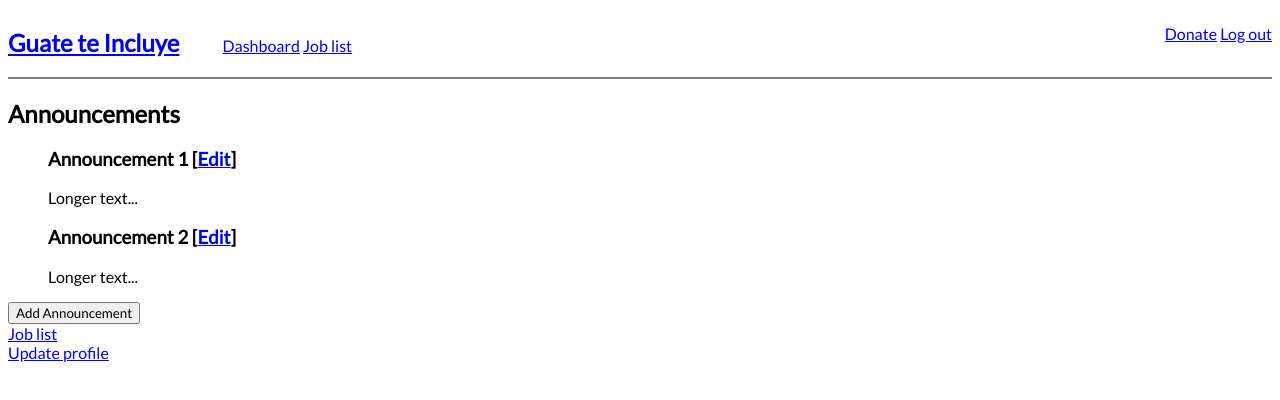
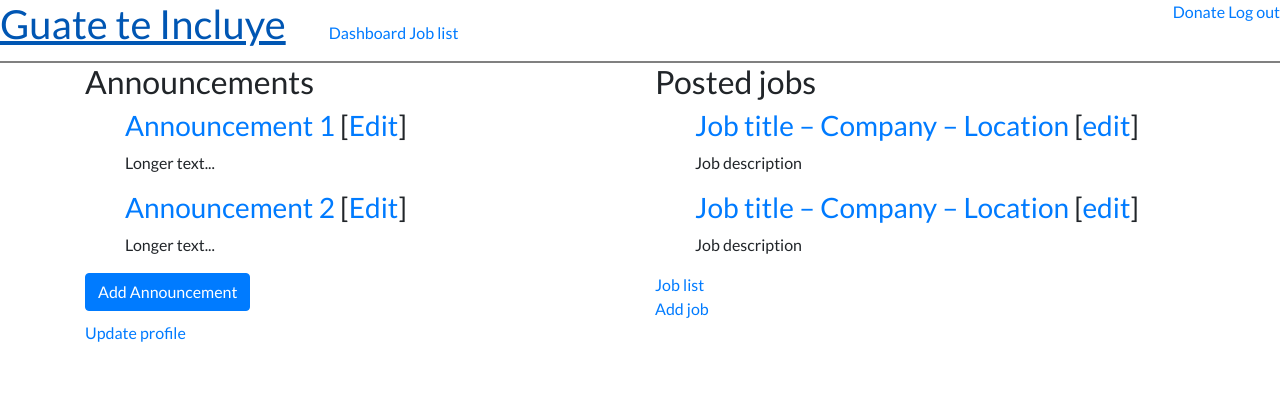
Before and after one commit to jeffklouda/guate_te_incluye_web_site, a plain HTML site: page admin_dashboard.html in a window 1280 px wide. Drawn offline with nearby package versions, Linux system fonts and the light colour scheme.

Commit message:
Add bootstrap to employer and admin dashboards

```diff
--- a/admin_dashboard.html
+++ b/admin_dashboard.html
@@ -7,6 +7,7 @@
 	<title>Guate te Incluye</title>
 	<link href="https://fonts.googleapis.com/css?family=Lato" rel="stylesheet">
     <link href="global.css" rel="stylesheet">
+	<link rel="stylesheet" href="https://stackpath.bootstrapcdn.com/bootstrap/4.1.3/css/bootstrap.min.css" integrity="sha384-MCw98/SFnGE8fJT3GXwEOngsV7Zt27NXFoaoApmYm81iuXoPkFOJwJ8ERdknLPMO" crossorigin="anonymous">
 </head>
 
 <body>
@@ -25,25 +26,49 @@
         </nav>
 	</header>
 
+	<div class="container">
+		<div class="row">
+			<div class="col-md">
 				<section>
 			        <h2>Announcements</h2>
-
 			        <ul>
 			            <li><div>
-                <h3>Announcement 1 [<a href="#">Edit</a>]</h3>
+			                <h3><a href="#">Announcement 1</a> [<a href="#">Edit</a>]</h3>
 			                <p>Longer text...</p>
 			            </div></li>
 
 			            <li><div>
-                <h3>Announcement 2 [<a href="#">Edit</a>]</h3>
+			                <h3><a href="#">Announcement 2</a> [<a href="#">Edit</a>]</h3>
 			                <p>Longer text...</p>
 			            </div></li>
 			        </ul>
+			        <button type="button" class="btn btn-primary">Add Announcement</button>
+			    </section>
+			</div>
+			<div class="col-md">
+				<section>
+			        <h2>Posted jobs</h2>
 
-        <button>Add Announcement</button>
+			        <ul class="joblist">
+			            <li>
+			                <h3><a href="job_posting.html">Job title &ndash; Company &ndash; Location</a> [<a href="edit_job.html">edit</a>]</h3>
+			                <p>Job description</p>
+			            </li>
+
+			            <li>
+			                <h3><a href="job_posting.html">Job title &ndash; Company &ndash; Location</a> [<a href="edit_job.html">edit</a>]</h3>
+			                <p>Job description</p>
+			            </li>
+			        </ul>
+					<a href="jobs.html">Job list</a><br>
+					<a href="edit_job.html">Add job</a><br>
 			    </section>
-
-    <a href="jobs.html">Job list</a><br>
+			</div>
+		</div>
 		<a href="update_profile.html">Update profile</a>
+	</div>
+	<script src="https://code.jquery.com/jquery-3.3.1.slim.min.js" integrity="sha384-q8i/X+965DzO0rT7abK41JStQIAqVgRVzpbzo5smXKp4YfRvH+8abtTE1Pi6jizo" crossorigin="anonymous"></script>
+	<script src="https://cdnjs.cloudflare.com/ajax/libs/popper.js/1.14.3/umd/popper.min.js" integrity="sha384-ZMP7rVo3mIykV+2+9J3UJ46jBk0WLaUAdn689aCwoqbBJiSnjAK/l8WvCWPIPm49" crossorigin="anonymous"></script>
+	<script src="https://stackpath.bootstrapcdn.com/bootstrap/4.1.3/js/bootstrap.min.js" integrity="sha384-ChfqqxuZUCnJSK3+MXmPNIyE6ZbWh2IMqE241rYiqJxyMiZ6OW/JmZQ5stwEULTy" crossorigin="anonymous"></script>
 </body>
 </html>
```
Also changed, not shown: company_dashboard.html (+19 -12 lines). Lines whose indentation alone changed are shown as unchanged.
